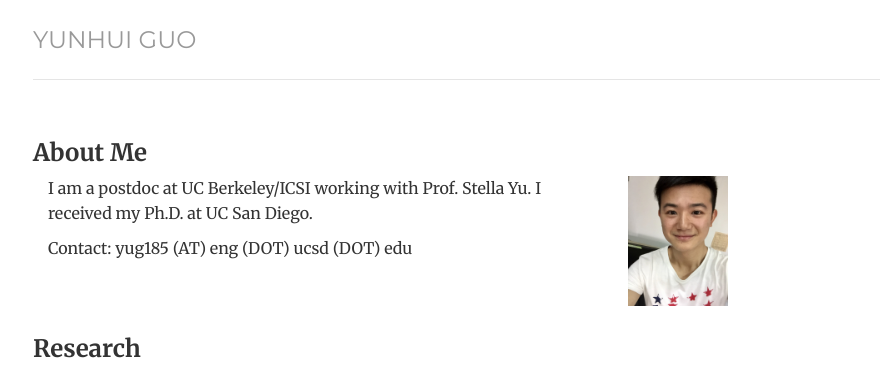
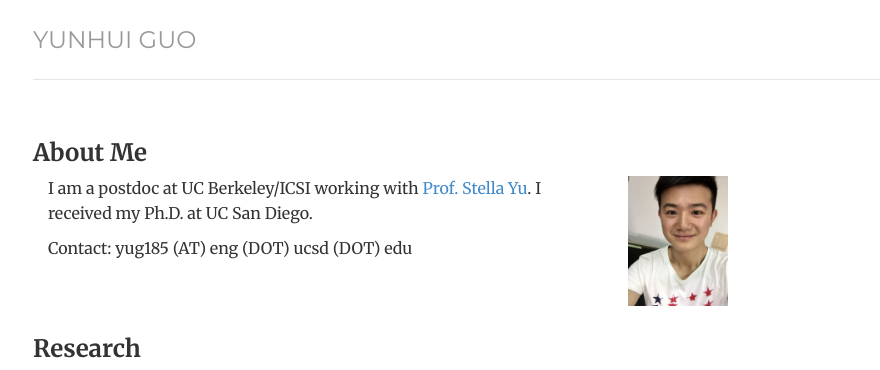
Before and after one commit to yunhuiguo/yunhuiguo.github.io, a Jekyll site: the page built from index.html, in a window 1280 px wide and 900 px high. Shown: the top 370 px of the window, without its empty margins (172-1052 px from the left). Built offline with Jekyll 4.4.1, drawn with Linux system fonts in a browser that asks for light colours; part of the change alters nothing that is shown.

```diff
--- a/index.html
+++ b/index.html
@@ -11,7 +11,7 @@ description: Yunhui Guo
 
 	<h3>About Me</h3>
 	<div itemscope itemtype="http://data-vocabulary.org/Person" class="col-sm-8">
-	<p>I am a postdoc at UC Berkeley/ICSI working with Prof. Stella Yu. I received my Ph.D. at UC San Diego. </p>
+	<p>I am a postdoc at UC Berkeley/ICSI working with <a href="http://www1.icsi.berkeley.edu/~stellayu/">Prof. Stella Yu</a>. I received my Ph.D. at UC San Diego. </p>
 	<p>Contact: yug185 (AT) eng (DOT) ucsd (DOT) edu </p>
 
 	</div>
```
